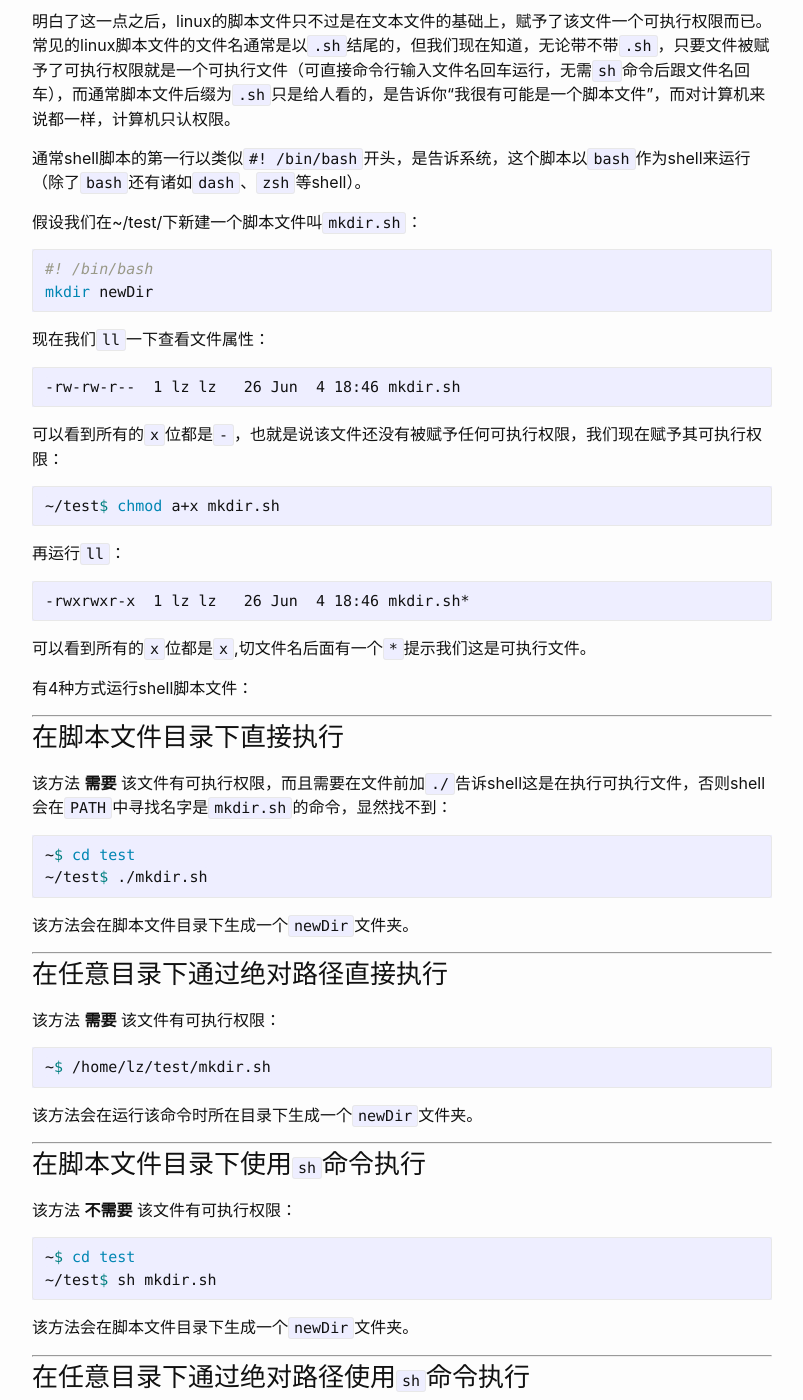
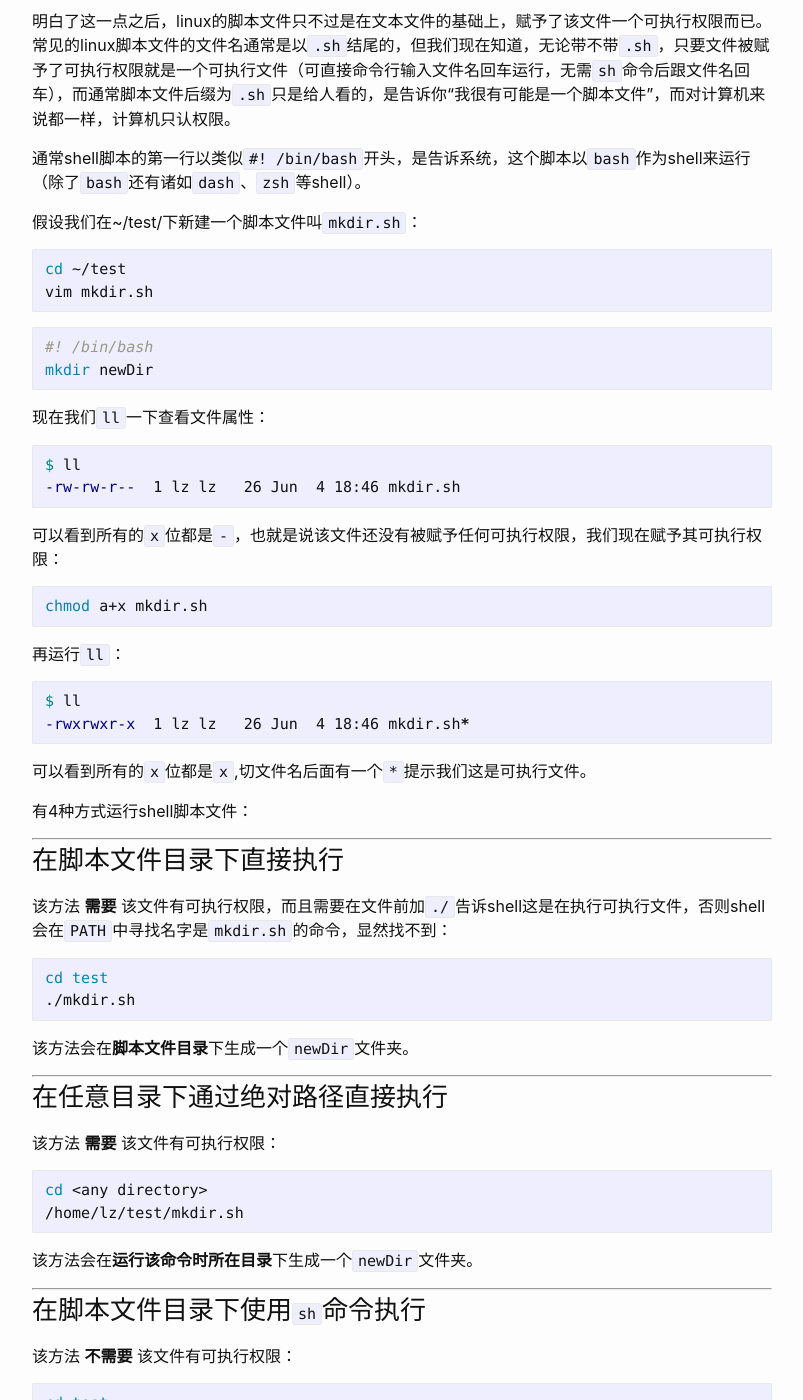
Before and after one commit to Artificial-Ridiculous/Artificial-Ridiculous.github.io, a Jekyll site: the page built from _posts/2019-06-05-shell脚本.markdown, in a window 1280 px wide and 1400 px high, scrolled down 382 px. Shown: the whole window, without its empty margins (238-1041 px from the left). Built offline with Jekyll 4.4.1, drawn with Linux system fonts in a browser that asks for light colours; comment, search, counter and statistics services are not loaded; some of the changed text lies outside the part shown.

Commit message:
update format of dollar

````diff
--- a/_posts/2019-06-05-shell脚本.markdown
+++ b/_posts/2019-06-05-shell脚本.markdown
@@ -18,25 +18,32 @@ categories: linux
 假设我们在~/test/下新建一个脚本文件叫`mkdir.sh`：
 
 ```sh
+cd ~/test
+vim mkdir.sh
+```
+
+```sh
 #! /bin/bash
 mkdir newDir
 ```
 
 现在我们`ll`一下查看文件属性：
 
-```
+```sh
+$ ll
 -rw-rw-r--  1 lz lz   26 Jun  4 18:46 mkdir.sh
 ```
 
 可以看到所有的`x`位都是`-`，也就是说该文件还没有被赋予任何可执行权限，我们现在赋予其可执行权限：
 
 ```sh
-~/test$ chmod a+x mkdir.sh
+chmod a+x mkdir.sh
 ```
 
 再运行`ll`：
 
-```
+```sh
+$ ll
 -rwxrwxr-x  1 lz lz   26 Jun  4 18:46 mkdir.sh*
 ```
 
@@ -51,11 +58,11 @@ mkdir newDir
 该方法 **需要** 该文件有可执行权限，而且需要在文件前加`./`告诉shell这是在执行可执行文件，否则shell会在`PATH`中寻找名字是`mkdir.sh`的命令，显然找不到：
 
 ```sh
-~$ cd test
-~/test$ ./mkdir.sh
+cd test
+./mkdir.sh
 ```
 
-该方法会在脚本文件目录下生成一个`newDir`文件夹。
+该方法会在**脚本文件目录**下生成一个`newDir`文件夹。
 
 ---
 
@@ -64,10 +71,11 @@ mkdir newDir
 该方法 **需要** 该文件有可执行权限：
 
 ```sh
-~$ /home/lz/test/mkdir.sh
+cd <any directory>
+/home/lz/test/mkdir.sh
 ```
 
-该方法会在运行该命令时所在目录下生成一个`newDir`文件夹。
+该方法会在**运行该命令时所在目录**下生成一个`newDir`文件夹。
 
 ---
 
@@ -76,11 +84,11 @@ mkdir newDir
 该方法 **不需要** 该文件有可执行权限：
 
 ```sh
-~$ cd test
-~/test$ sh mkdir.sh
+cd test
+sh mkdir.sh
 ```
 
-该方法会在脚本文件目录下生成一个`newDir`文件夹。
+该方法会在**脚本文件目录**下生成一个`newDir`文件夹。
 
 ---
 
@@ -89,7 +97,8 @@ mkdir newDir
 该方法 **不需要** 该文件有可执行权限：
 
 ```sh
-~$ sh /home/lz/test/mkdir.sh
+cd <any directory>
+sh /home/lz/test/mkdir.sh
 ```
 
-该方法会在运行该命令时所在目录下生成一个`newDir`文件夹。
+该方法会在**运行该命令时所在目录**下生成一个`newDir`文件夹。
````
Also changed, not shown: _posts/2019-04-28-apt-get出现Err 404 Not Found的解决办法.markdown (+16 -20 lines).
